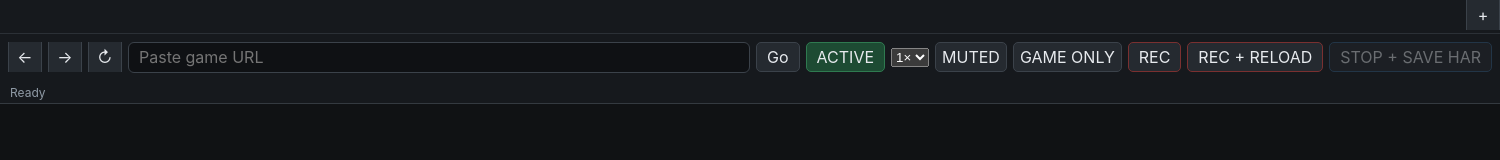
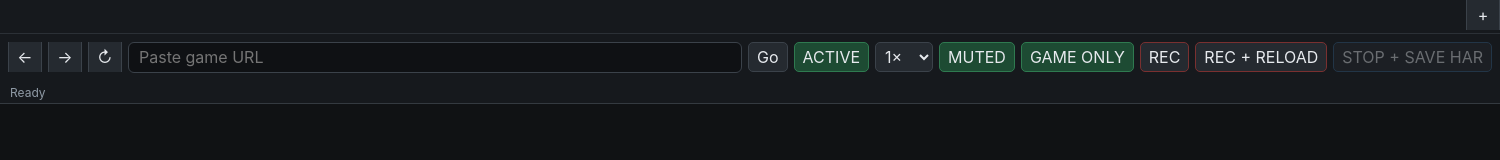
Before and after one commit to Shisetsu-Code/Har-Browser, an Electron app: page src/ui/index.html in a window 1500 px wide. Drawn offline with Linux system fonts and the light colour scheme; no server answers.

Commit message:
style: format runtime controls

```diff
--- a/src/ui/styles.css
+++ b/src/ui/styles.css
@@ -86,7 +86,8 @@ body {
 }
 
 button,
-input {
+input,
+select {
   font: inherit;
 }
 
@@ -144,9 +145,27 @@ button:disabled {
 #record,
 #recordReload,
 #stopSave,
-#keepActive {
-  padding: 0 10px;
+#keepActive,
+#mute,
+#gameOnly {
+  padding: 0 8px;
   white-space: nowrap;
+}
+
+#speed {
+  height: 30px;
+  min-width: 58px;
+  border: 1px solid #3b424a;
+  border-radius: 5px;
+  background: #252a30;
+  color: #e7eaee;
+  padding: 0 5px;
+}
+
+#mute.active-mode,
+#gameOnly.active-mode {
+  border-color: #2f7a50;
+  background: #1d4b33;
 }
 
 #record,
```
